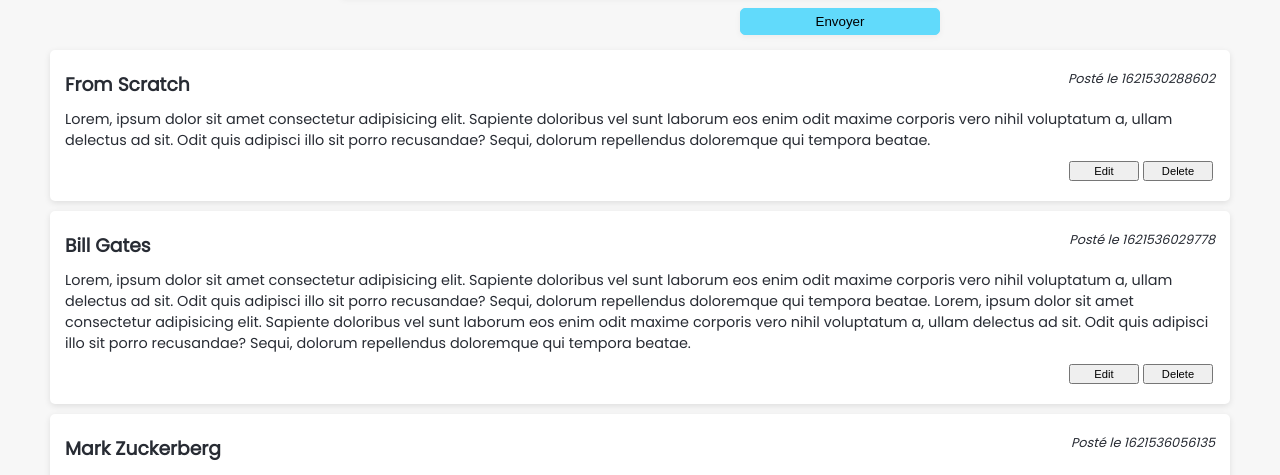
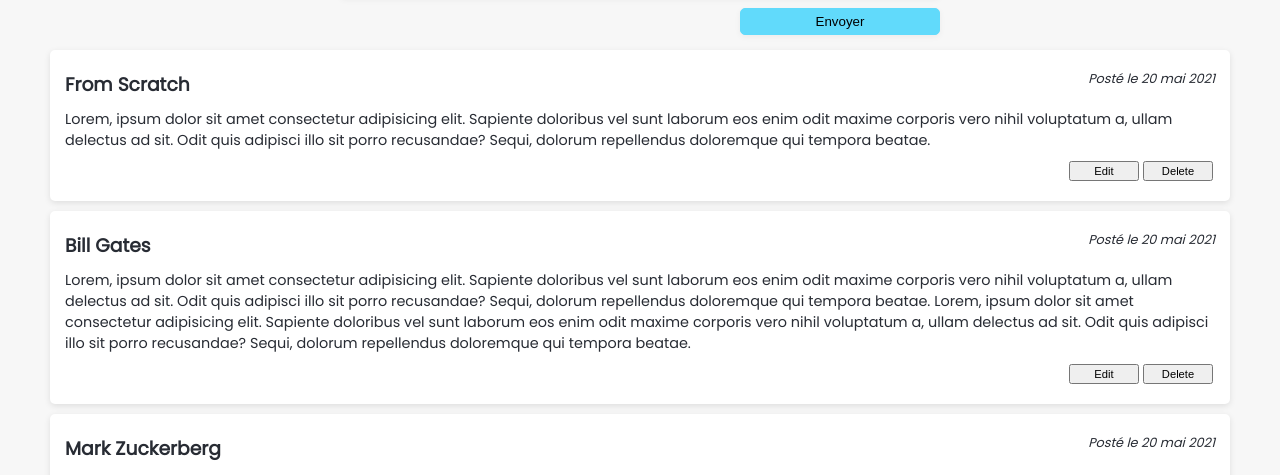
Before and after one commit to 8kmh/React-flag, a React (Create React App) app: page /news in a window 1280 px wide. Shown: the part 324-799 px from the top of the page. Built offline with nearby package versions, Linux system fonts and the light colour scheme; data requests are answered from the project's data file.

Commit message:
Formatage de l'affichage de la date

```diff
--- a/src/components/Article.js
+++ b/src/components/Article.js
@@ -1,12 +1,20 @@
 import React from "react";
 
 const Article = ({ article }) => {
-  console.log(article);
+  const dateParser = (date) => {
+    let newDate = new Date(date).toLocaleDateString("fr-FR", {
+      day: "numeric",
+      month: "long",
+      year: "numeric",
+    });
+    return newDate;
+  };
+
   return (
     <div className="article">
       <div className="card-header">
         <h3>{article.author}</h3>
-        <em>Posté le {article.date}</em>
+        <em>Posté le {dateParser(article.date)}</em>
       </div>
       <p>{article.content}</p>
       <div className="btn-container">
```
